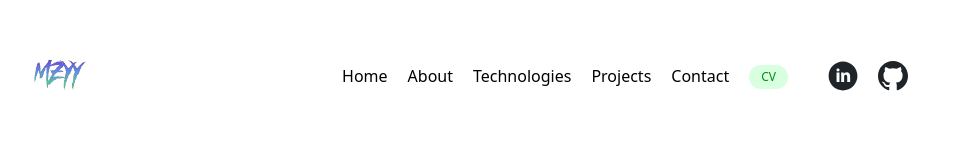
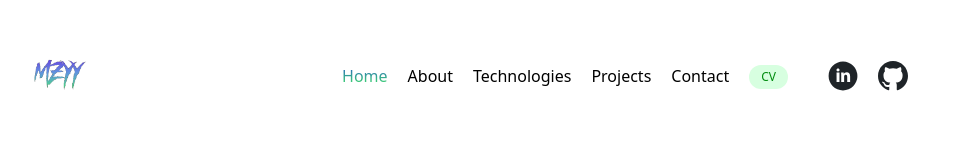
Before and after one commit to MipanZuu/react-portofolio, a React (Create React App) app: page / in a window 1280 px wide. Shown: the top 160 px of the page, without its empty margins (160-1119 px from the left). Built offline with nearby package versions, Linux system fonts and the light colour scheme.

Commit message:
adding active navbar

```diff
--- a/package.json
+++ b/package.json
@@ -1,6 +1,7 @@
 {
   "name": "portofolio-denta",
   "version": "0.1.0",
+  "homepage": "http://dentabramasta.com/portofolio",
   "private": true,
   "dependencies": {
     "@emailjs/browser": "^3.7.0",
--- a/src/Components/Header.js
+++ b/src/Components/Header.js
@@ -25,27 +25,27 @@ function Header() {
       <nav className={` ${!isOpen ? "hidden" : null} text-center md:flex justify-between`}>
         <ul className="dark:text-light-content font-medium md:flex items-center md:space-x-5 md:mr-10">
           <li className="pb-1 md:pb-0">
-            <NavLink to="/" onClick={toggleClass}>
+            <NavLink to="/" onClick={toggleClass} activeClassName="active">
               Home
             </NavLink>
           </li>
           <li className="pb-1 md:pb-0">
-            <NavLink to="/about" onClick={toggleClass}>
+            <NavLink to="/about" onClick={toggleClass} activeClassName="active">
               About
             </NavLink>
           </li>
           <li className="pb-1 md:pb-0">
-            <NavLink to="/technologies" onClick={toggleClass}>
+            <NavLink to="/technologies" onClick={toggleClass} activeClassName="active">
               Technologies
             </NavLink>
           </li>
           <li className="pb-1 md:pb-0">
-            <NavLink to="/projects" onClick={toggleClass}>
+            <NavLink to="/projects" onClick={toggleClass} activeClassName="active">
               Projects
             </NavLink>
           </li>
           <li>
-            <NavLink to="/contact" onClick={toggleClass}>
+            <NavLink to="/contact" onClick={toggleClass} activeClassName="active">
               Contact
             </NavLink>
           </li>
--- a/src/index.css
+++ b/src/index.css
@@ -27,3 +27,10 @@ body {
 body::-webkit-scrollbar {
   display: none;
 }
+
+nav a.active {
+  background: -webkit-linear-gradient(rgb(41, 89, 202), rgb(66, 234, 97));
+  -webkit-background-clip: text;
+  -webkit-text-fill-color: transparent;
+  border-radius: 5px;
+}
```
